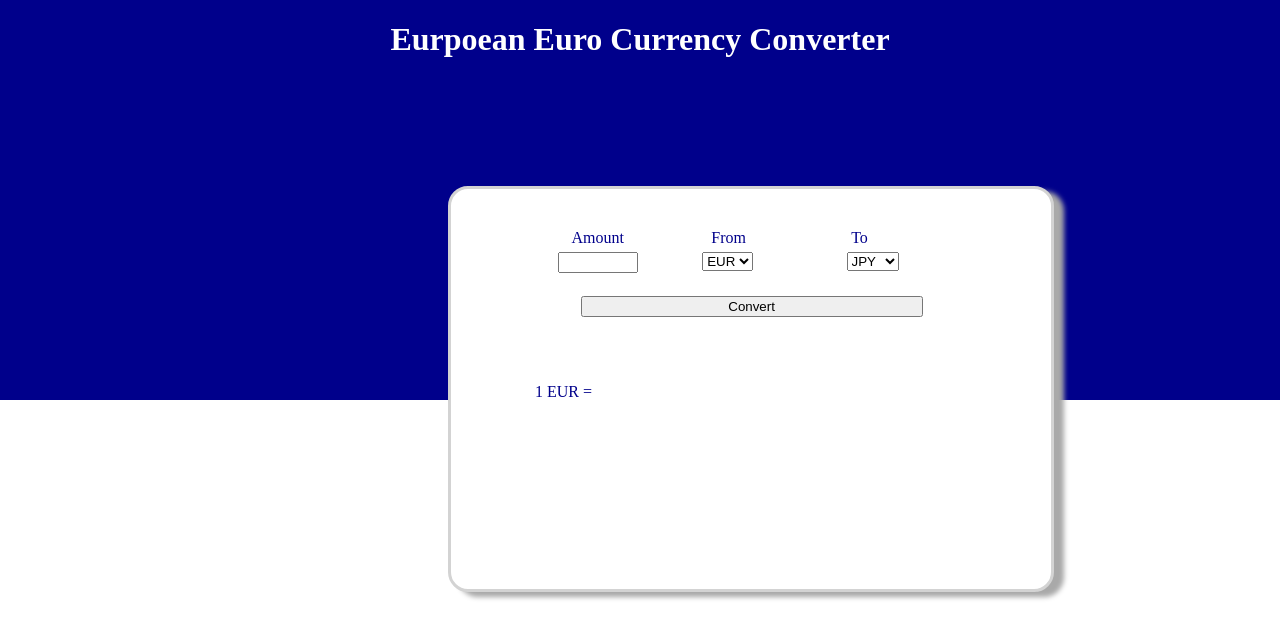
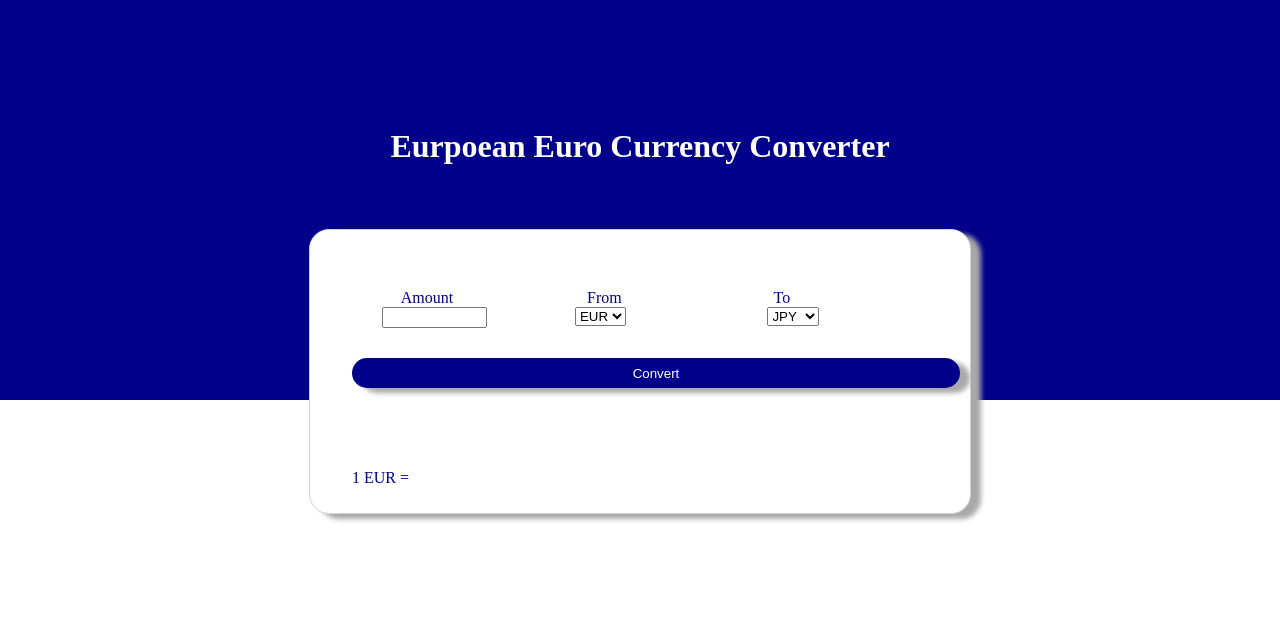
Before and after one commit to smilleeymilleey/WhisbiLandingPage, a website: page index.html in a window 1280 px wide. Drawn offline with Linux system fonts and the light colour scheme.

Commit message:
styled and focused on centering items

```diff
--- a/css/style.css
+++ b/css/style.css
@@ -18,25 +18,24 @@ body {
 .title {
   color: white;
   text-align: center;
+  margin-top: 20px;
+}
+
+.titleContainer {
+  margin-top: 10%;
 }
 .convertor-card {
-  height: 400px;
-  width: 600px;
-  display: grid;
-  grid-template-rows: repeat(2, 1fr);
-  grid-template-columns: 1fr;
+  margin: auto;
+  width: 50%;
+  border: 1px solid lightgrey;
+  padding: 10px;
+  background: white;
+  color: darkblue;
   border-radius: 20px;
-  background-color: white;;
-  color: darkblue;
   box-shadow: 10px 5px 5px darkgrey;
-  border-style: solid;
-  border-color: lightgrey;
-  align-items: center;
-  margin-left: 35%;
-  margin-top: 10%;
+  margin-top: 5%;
 }
 
-/* start of redesign card */
 .column {
   float: left;
   width: 33.33%;
@@ -45,39 +44,39 @@ body {
   width: 100%;
   height: 20%;
 }
-/* Clear floats after the columns */
-/* .row:after {
-  content: "";
-  display: table;
-  clear: both;
-  line-height: 200px;
-  text-align: center;
-  align-items: center;
-} */
+
 
 .columnContainer{
   margin-left: 8%;
+  padding-top: 8%;
 }
 
 .row {
   align-items: center;
   padding-left: 5%;
-  padding-top: 5%;
+
 }
 .btn {
-  width: 75%;
-  margin-left: 10%;
+  width: 100%;
+  height: 30px;
   margin-top: 5%;
+  border-color: darkblue;
+  border-style: solid;
+  border-radius: 20px;
+  background-color: darkblue;
+  color: white;
+  box-shadow: 10px 5px 5px darkgrey;
 }
 
-.card-container {
-  margin-left: 10%;
-  margin-right: 10%;
+.btn:hover {
+  background-color: darkblue;
+  color: white;
+  box-shadow: 10px 5px 5px darkgrey;
 }
+
 #startAmount {
   width: 50%;
 }
-
 .exchangeR {
   padding-top: 10%;
 }
--- a/index.html
+++ b/index.html
@@ -9,11 +9,12 @@
 </head>
 <body>
     <div class="container">
-        <h1 class="title">Eurpoean Euro Currency Converter</h1>
+        <div class="titleContainer">
+            <h1 class="title">Eurpoean Euro Currency Converter</h1>
+        </div>
     <div class="convertor-card">
         <div class="card-container">
         <div class="row">
-            <p id="date"></p>
             <!-- <p id="time"></p> -->
             <div class="columnContainer">
                 <div class="column">Amount</div>
@@ -44,6 +45,7 @@
               <!-- exchange rate -->
               <p class="exchangeR"> 1 EUR = </p>
               <p id="conversionRate"></p>
+               <p id="date"></p>
         </div>
         </div>
     </div>
```
